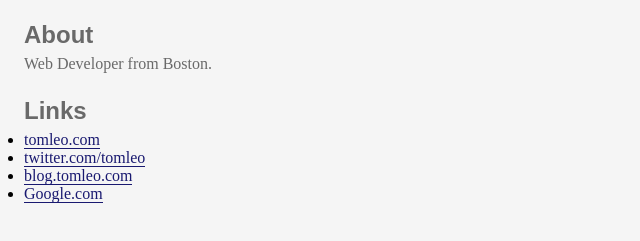
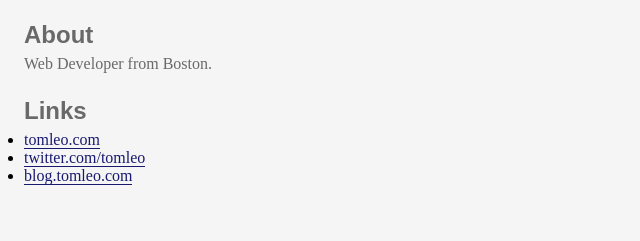
Before and after one commit to tomleo/tomleo.github.io, a website: page index.html in a window 1280 px wide. Shown: the part 61-302 px from the top of the page, without its empty margins (0-640 px from the left). Drawn offline with Linux system fonts and the light colour scheme.

Commit message:
Remove test link

```diff
--- a/index.html
+++ b/index.html
@@ -14,7 +14,6 @@
             <li><a href="http://tomleo.com">tomleo.com</a></li>
             <li><a href="https://twitter.com/tomleo">twitter.com/tomleo</a></li>
             <li><a href="http://blog.tomleo.com/">blog.tomleo.com</a></li>
-            <li><a href="https://google.com">Google.com</a></li>
         </ul>
     </body>
 </html>
```
